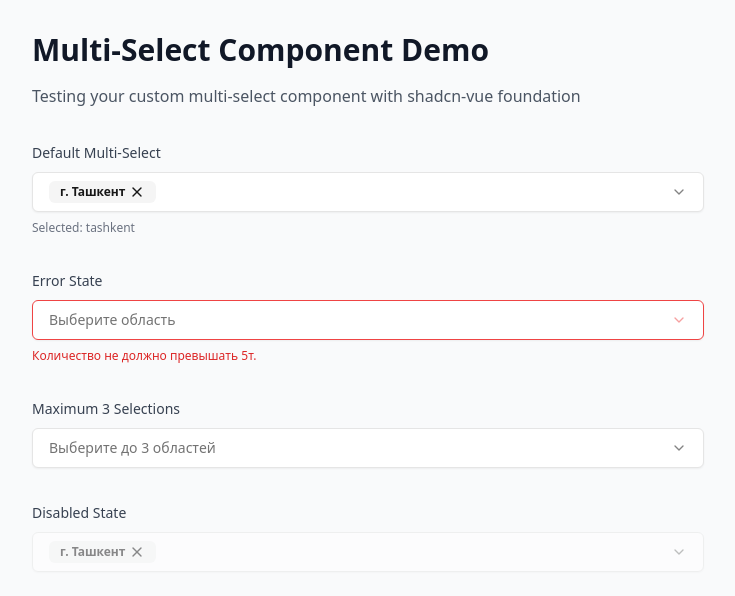
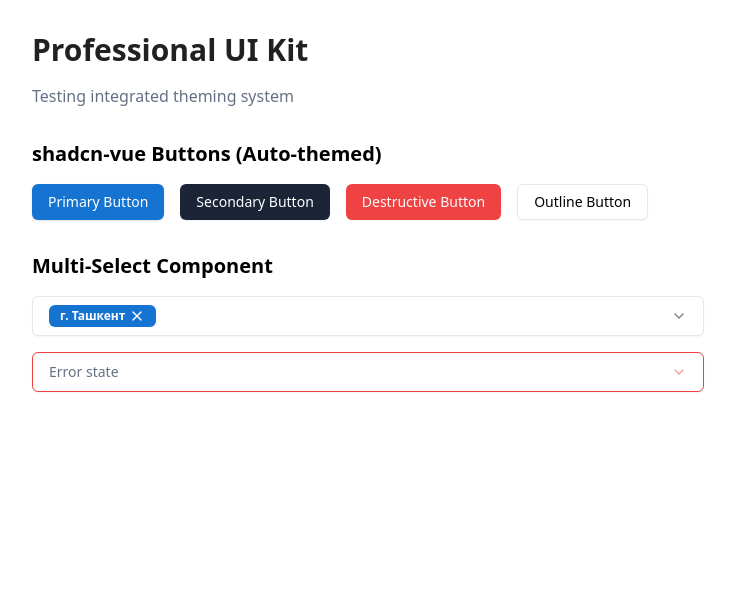
Before and after one commit to shodiya02/ui-kit, a Vue app: page / in a window 1280 px wide. Shown: the top 596 px of the page, without its empty margins (272-1007 px from the left). Built offline with nearby package versions, Linux system fonts and the light colour scheme.

Commit message:
refactor: update theming system with HSL colors and improve UI components

```diff
--- a/src/App.vue
+++ b/src/App.vue
@@ -1,100 +1,56 @@
 <template>
-  <div class="min-h-screen bg-gray-50 p-8">
+  <div class="min-h-screen bg-background p-8">
     <div class="max-w-2xl mx-auto space-y-8">
-      <div>
-        <h1 class="text-3xl font-bold text-gray-900 mb-4">
-          Multi-Select Component Demo
-        </h1>
-        <p class="text-gray-600">
-          Testing your custom multi-select component with shadcn-vue foundation
-        </p>
+
+      <div class="space-y-4">
+        <h1 class="text-3xl font-bold text-foreground">Professional UI Kit</h1>
+        <p class="text-muted-foreground">Testing integrated theming system</p>
       </div>
 
-      <!-- Default Multi-Select -->
-      <div class="space-y-2">
-        <label class="text-sm font-medium text-gray-700">
-          Default Multi-Select
-        </label>
+      <!-- shadcn-vue buttons using your brand colors automatically -->
+      <div class="space-y-4">
+        <h2 class="text-xl font-semibold">shadcn-vue Buttons (Auto-themed)</h2>
+        <div class="flex gap-4 flex-wrap">
+          <Button>Primary Button</Button>
+          <Button variant="secondary">Secondary Button</Button>
+          <Button variant="destructive">Destructive Button</Button>
+          <Button variant="outline">Outline Button</Button>
+        </div>
+      </div>
+
+      <!-- Your MultiSelect with integrated theming -->
+      <div class="space-y-4">
+        <h2 class="text-xl font-semibold">Multi-Select Component</h2>
         <MultiSelect
           v-model="selectedRegions"
           :options="regionOptions"
           placeholder="Выберите область"
-          @change="onSelectionChange"
         />
-        <p class="text-xs text-gray-500">
-          Selected: {{ selectedRegions.join(', ') || 'None' }}
-        </p>
-      </div>
 
-      <!-- Error State -->
-      <div class="space-y-2">
-        <label class="text-sm font-medium text-gray-700">
-          Error State
-        </label>
         <MultiSelect
-          v-model="selectedWithError"
+          v-model="selectedError"
           :options="regionOptions"
-          placeholder="Выберите область"
+          placeholder="Error state"
           variant="error"
-        />
-        <p class="text-xs text-red-600">
-          Количество не должно превышать 5т.
-        </p>
-      </div>
-
-      <!-- Limited Selections -->
-      <div class="space-y-2">
-        <label class="text-sm font-medium text-gray-700">
-          Maximum 3 Selections
-        </label>
-        <MultiSelect
-          v-model="selectedLimited"
-          :options="regionOptions"
-          :max-selections="3"
-          placeholder="Выберите до 3 областей"
         />
       </div>
 
-      <!-- Disabled State -->
-      <div class="space-y-2">
-        <label class="text-sm font-medium text-gray-700">
-          Disabled State
-        </label>
-        <MultiSelect
-          :model-value="['tashkent']"
-          :options="regionOptions"
-          disabled
-          placeholder="Disabled component"
-        />
-      </div>
     </div>
   </div>
 </template>
 
 <script setup>
 import { ref } from 'vue'
+import { Button } from '@/components/ui/button'
 import MultiSelect from './components/MultiSelect.vue'
 
-// Sample data matching your Figma design
 const regionOptions = [
   { value: 'tashkent', label: 'г. Ташкент' },
   { value: 'samarkand', label: 'г. Самарканд' },
   { value: 'navoi', label: 'г. Навоиган' },
-  { value: 'andijan', label: 'г. Андижан' },
-  { value: 'shahrisabz', label: 'г. Шахайбулак' },
-  { value: 'ikra', label: 'г. Икра' },
-  { value: 'kisto', label: 'г. Кисто' },
-  { value: 'nukus', label: 'г. Нукус' },
-  { value: 'dnisokchabloktrn', label: 'г. Днисокчаблоктрн' }
+  { value: 'andijan', label: 'г. Андижан' }
 ]
 
-// Reactive state for different component instances
 const selectedRegions = ref(['tashkent'])
-const selectedWithError = ref([])
-const selectedLimited = ref([])
-
-// Event handler example
-const onSelectionChange = (newValues) => {
-  console.log('Selection changed:', newValues)
-}
+const selectedError = ref([])
 </script>
--- a/src/assets/main.css
+++ b/src/assets/main.css
@@ -4,65 +4,34 @@
 
 @layer base {
   :root {
+    /* Convert your Figma hex colors to HSL for shadcn-vue integration */
+    --primary: 210 82% 45%;          /* #116ACC */
+    --primary-foreground: 0 0% 100%;
+
+    --secondary: 218 34% 16%;        /* #182233 */
+    --secondary-foreground: 0 0% 100%;
+
+    --accent: 357 100% 65%;          /* #FF4E50 */
+    --accent-foreground: 0 0% 100%;
+
+    --destructive: 0 84% 60%;        /* #EF4444 */
+    --destructive-foreground: 0 0% 98%;
+
+    --success: 142 71% 45%;          /* #22C55E */
+    --success-foreground: 0 0% 98%;
+
+    --warning: 48 89% 50%;           /* #EAB308 */
+    --warning-foreground: 0 0% 13%;
+
+    /* Neutral colors */
     --background: 0 0% 100%;
-    --foreground: 0 0% 3.9%;
-    --card: 0 0% 100%;
-    --card-foreground: 0 0% 3.9%;
-    --popover: 0 0% 100%;
-    --popover-foreground: 0 0% 3.9%;
-    --primary: 0 0% 9%;
-    --primary-foreground: 0 0% 98%;
-    --secondary: 0 0% 96.1%;
-    --secondary-foreground: 0 0% 9%;
-    --muted: 0 0% 96.1%;
-    --muted-foreground: 0 0% 45.1%;
-    --accent: 0 0% 96.1%;
-    --accent-foreground: 0 0% 9%;
-    --destructive: 0 84.2% 60.2%;
-    --destructive-foreground: 0 0% 98%;
-    --border: 0 0% 89.8%;
-    --input: 0 0% 89.8%;
-    --ring: 0 0% 3.9%;
-    --chart-1: 12 76% 61%;
-    --chart-2: 173 58% 39%;
-    --chart-3: 197 37% 24%;
-    --chart-4: 43 74% 66%;
-    --chart-5: 27 87% 67%;
-    --radius: 0.5rem
-  }
-  .dark {
-    --background: 0 0% 3.9%;
-    --foreground: 0 0% 98%;
-    --card: 0 0% 3.9%;
-    --card-foreground: 0 0% 98%;
-    --popover: 0 0% 3.9%;
-    --popover-foreground: 0 0% 98%;
-    --primary: 0 0% 98%;
-    --primary-foreground: 0 0% 9%;
-    --secondary: 0 0% 14.9%;
-    --secondary-foreground: 0 0% 98%;
-    --muted: 0 0% 14.9%;
-    --muted-foreground: 0 0% 63.9%;
-    --accent: 0 0% 14.9%;
-    --accent-foreground: 0 0% 98%;
-    --destructive: 0 62.8% 30.6%;
-    --destructive-foreground: 0 0% 98%;
-    --border: 0 0% 14.9%;
-    --input: 0 0% 14.9%;
-    --ring: 0 0% 83.1%;
-    --chart-1: 220 70% 50%;
-    --chart-2: 160 60% 45%;
-    --chart-3: 30 80% 55%;
-    --chart-4: 280 65% 60%;
-    --chart-5: 340 75% 55%
+    --foreground: 0 0% 13%;          /* #212121 */
+    --muted: 240 9% 91%;             /* #E9E9ED */
+    --muted-foreground: 220 13% 46%; /* #6B7280 */
+    --border: 220 13% 91%;
+    --input: 220 13% 91%;
+    --ring: 210 82% 45%;
+
+    --radius: 0.375rem;
   }
 }
-
-@layer base {
-  * {
-    @apply border-border;
-  }
-  body {
-    @apply bg-background text-foreground;
-  }
-}
--- a/src/components/MultiSelect.vue
+++ b/src/components/MultiSelect.vue
@@ -20,7 +20,8 @@
               v-for="item in selectedItems"
               :key="item.value"
               :variant="getBadgeVariant()"
-              class="text-xs"
+              class="text-xs bg-primary text-white hover:bg-[#0F5BA3]"
+
             >
               {{ item.label }}
               <button
--- a/tailwind.config.js
+++ b/tailwind.config.js
@@ -1,60 +1,45 @@
 /** @type {import('tailwindcss').Config} */
 export default {
-    darkMode: ["class"],
-    content: [
-    "./index.html",
-    "./src/**/*.{vue,js,ts,jsx,tsx}",
-  ],
+  content: ['./index.html', './src/**/*.{vue,js,ts,jsx,tsx}'],
   theme: {
     extend: {
-  		borderRadius: {
-  			lg: 'var(--radius)',
-  			md: 'calc(var(--radius) - 2px)',
-  			sm: 'calc(var(--radius) - 4px)'
-  		},
       colors: {
+        // shadcn-vue system colors
+        border: 'hsl(var(--border))',
+        input: 'hsl(var(--input))',
+        ring: 'hsl(var(--ring))',
         background: 'hsl(var(--background))',
         foreground: 'hsl(var(--foreground))',
-  			card: {
-  				DEFAULT: 'hsl(var(--card))',
-  				foreground: 'hsl(var(--card-foreground))'
-  			},
-  			popover: {
-  				DEFAULT: 'hsl(var(--popover))',
-  				foreground: 'hsl(var(--popover-foreground))'
-  			},
         primary: {
           DEFAULT: 'hsl(var(--primary))',
-  				foreground: 'hsl(var(--primary-foreground))'
+          foreground: 'hsl(var(--primary-foreground))',
         },
         secondary: {
           DEFAULT: 'hsl(var(--secondary))',
-  				foreground: 'hsl(var(--secondary-foreground))'
+          foreground: 'hsl(var(--secondary-foreground))',
+        },
+        accent: {
+          DEFAULT: 'hsl(var(--accent))',
+          foreground: 'hsl(var(--accent-foreground))',
+        },
+        destructive: {
+          DEFAULT: 'hsl(var(--destructive))',
+          foreground: 'hsl(var(--destructive-foreground))',
+        },
+        success: {
+          DEFAULT: 'hsl(var(--success))',
+          foreground: 'hsl(var(--success-foreground))',
         },
         muted: {
           DEFAULT: 'hsl(var(--muted))',
-  				foreground: 'hsl(var(--muted-foreground))'
+          foreground: 'hsl(var(--muted-foreground))',
         },
-  			accent: {
-  				DEFAULT: 'hsl(var(--accent))',
-  				foreground: 'hsl(var(--accent-foreground))'
       },
-  			destructive: {
-  				DEFAULT: 'hsl(var(--destructive))',
-  				foreground: 'hsl(var(--destructive-foreground))'
     },
-  			border: 'hsl(var(--border))',
-  			input: 'hsl(var(--input))',
-  			ring: 'hsl(var(--ring))',
-  			chart: {
-  				'1': 'hsl(var(--chart-1))',
-  				'2': 'hsl(var(--chart-2))',
-  				'3': 'hsl(var(--chart-3))',
-  				'4': 'hsl(var(--chart-4))',
-  				'5': 'hsl(var(--chart-5))'
+  },
+  plugins: [
+    require('@tailwindcss/forms'),
+    require('@tailwindcss/typography'),
+    require('tailwindcss-animate'),
+  ],
 }
-  		}
-  	}
-  },
-  plugins: [require("tailwindcss-animate")],
-}
```
Also changed, not shown: 1 other file (tests, documents, lock files or other folders). Lines whose indentation alone changed are shown as unchanged.
